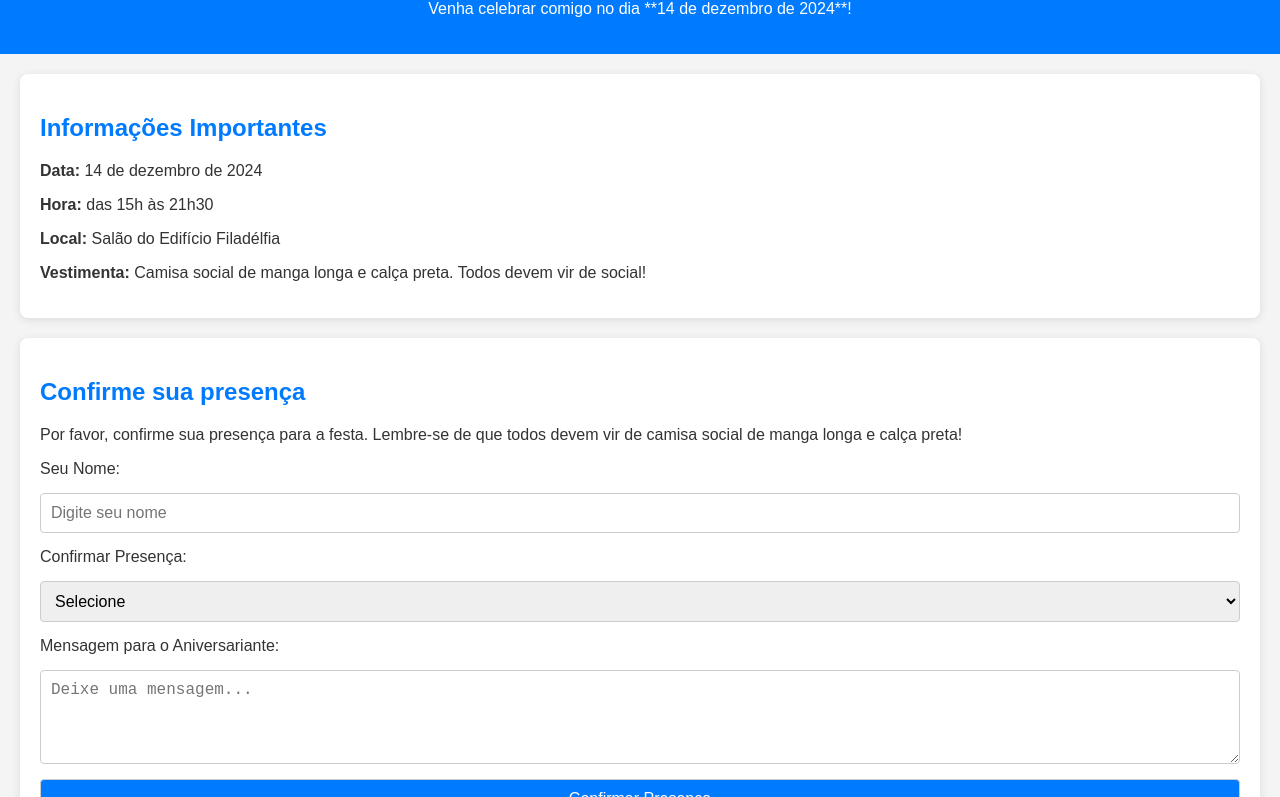
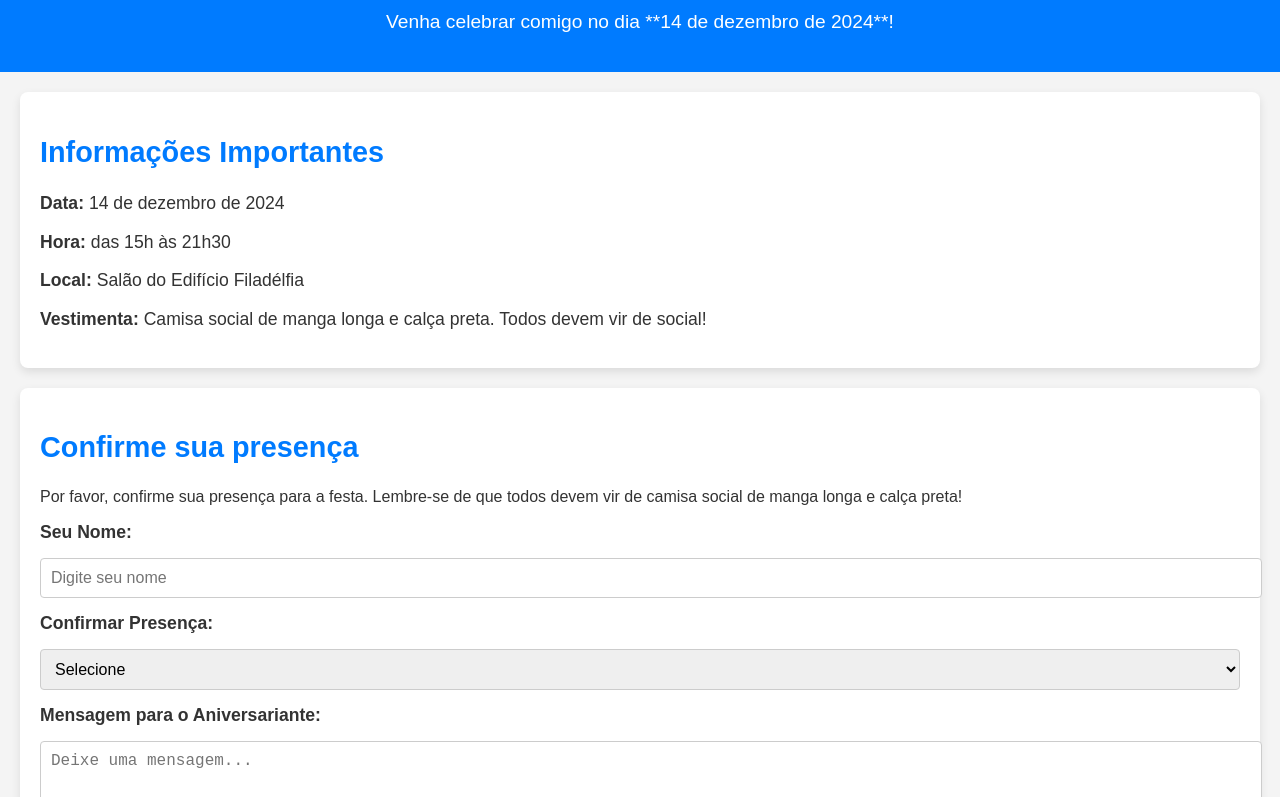
Before and after one commit to PetrusMagnus/convite-aniversario, a plain HTML site: page index.html in a window 1280 px wide. Shown: the part 73-870 px from the top of the page. Drawn offline with Linux system fonts and the light colour scheme.

Commit message:
Update styles.css

```diff
--- a/styles.css
+++ b/styles.css
@@ -1,5 +1,4 @@
-/* styles.css */
-
+/* Estilos gerais */
 body {
     font-family: Arial, sans-serif;
     background-color: #f4f4f4;
@@ -9,6 +8,21 @@ body {
     box-sizing: border-box;
 }
 
+h1, h2 {
+    color: #333;
+}
+
+h1 {
+    font-size: 2.5rem;
+    margin: 0;
+}
+
+h2 {
+    font-size: 1.8rem;
+    color: #007bff;
+}
+
+/* Header */
 header {
     background-color: #007bff;
     color: white;
@@ -16,20 +30,30 @@ header {
     padding: 20px 0;
 }
 
-h1 {
-    margin: 0;
+header p {
+    font-size: 1.2rem;
 }
 
-h2 {
-    color: #007bff;
+/* Seção de informações */
+#informacoes {
+    padding: 20px;
+    margin: 20px;
+    background-color: white;
+    border-radius: 8px;
+    box-shadow: 0 4px 10px rgba(0, 0, 0, 0.1);
 }
 
-section {
+#informacoes p {
+    font-size: 1.1rem;
+}
+
+/* Seção de confirmação */
+#confirmacao {
+    padding: 20px;
     margin: 20px;
-    padding: 20px;
-    background-color: #fff;
+    background-color: white;
     border-radius: 8px;
-    box-shadow: 0 2px 10px rgba(0, 0, 0, 0.1);
+    box-shadow: 0 4px 10px rgba(0, 0, 0, 0.1);
 }
 
 form {
@@ -38,26 +62,47 @@ form {
     gap: 15px;
 }
 
+label {
+    font-weight: bold;
+    font-size: 1.1rem;
+}
+
+/* Campos de entrada */
 input, select, textarea, button {
     padding: 10px;
+    font-size: 1rem;
+    border-radius: 4px;
     border: 1px solid #ccc;
-    border-radius: 4px;
-    font-size: 16px;
+}
+
+input, select, textarea {
+    width: 100%;
+}
+
+textarea {
+    resize: vertical;
 }
 
 button {
     background-color: #007bff;
     color: white;
     cursor: pointer;
+    transition: background-color 0.3s ease;
 }
 
 button:hover {
     background-color: #0056b3;
 }
 
+/* Footer */
 footer {
     text-align: center;
     padding: 10px 0;
     background-color: #333;
     color: white;
+    margin-top: 30px;
 }
+
+footer p {
+    font-size: 1rem;
+}
```
